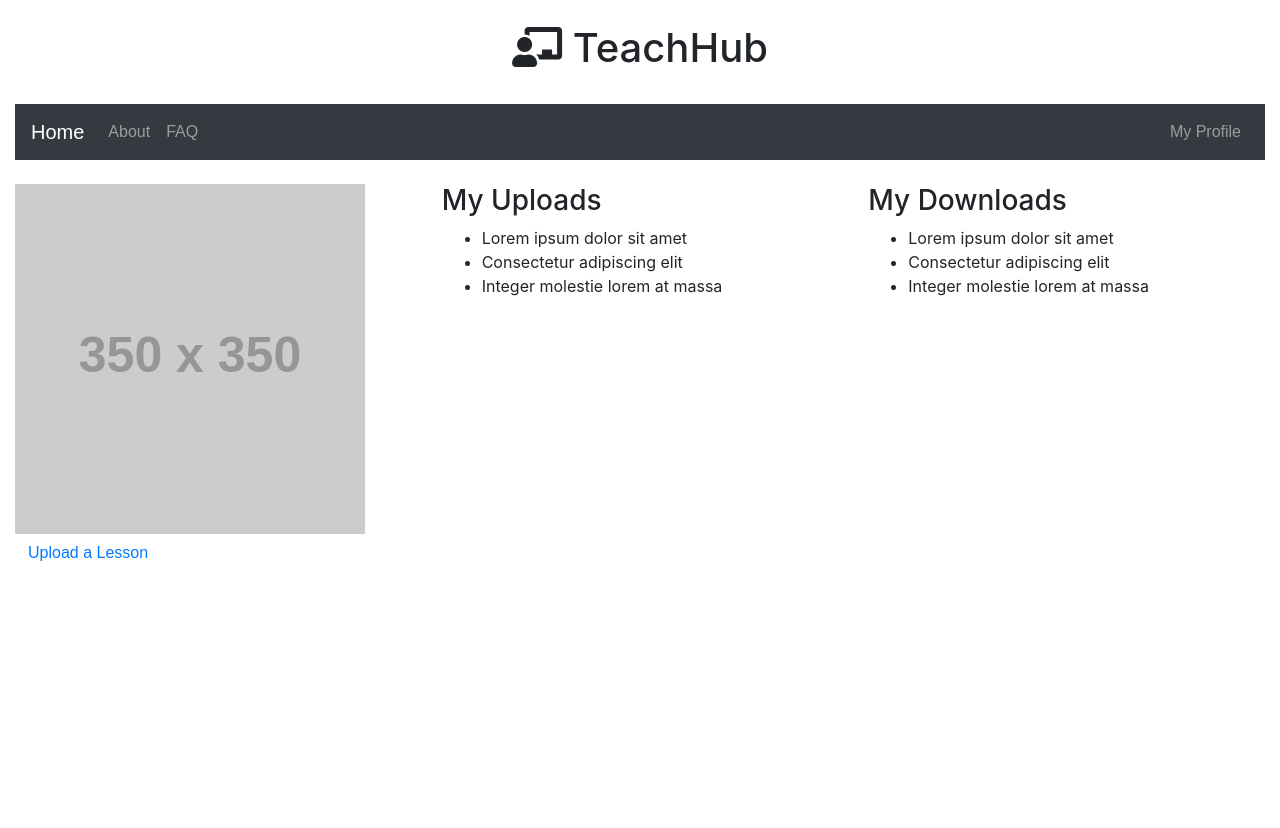
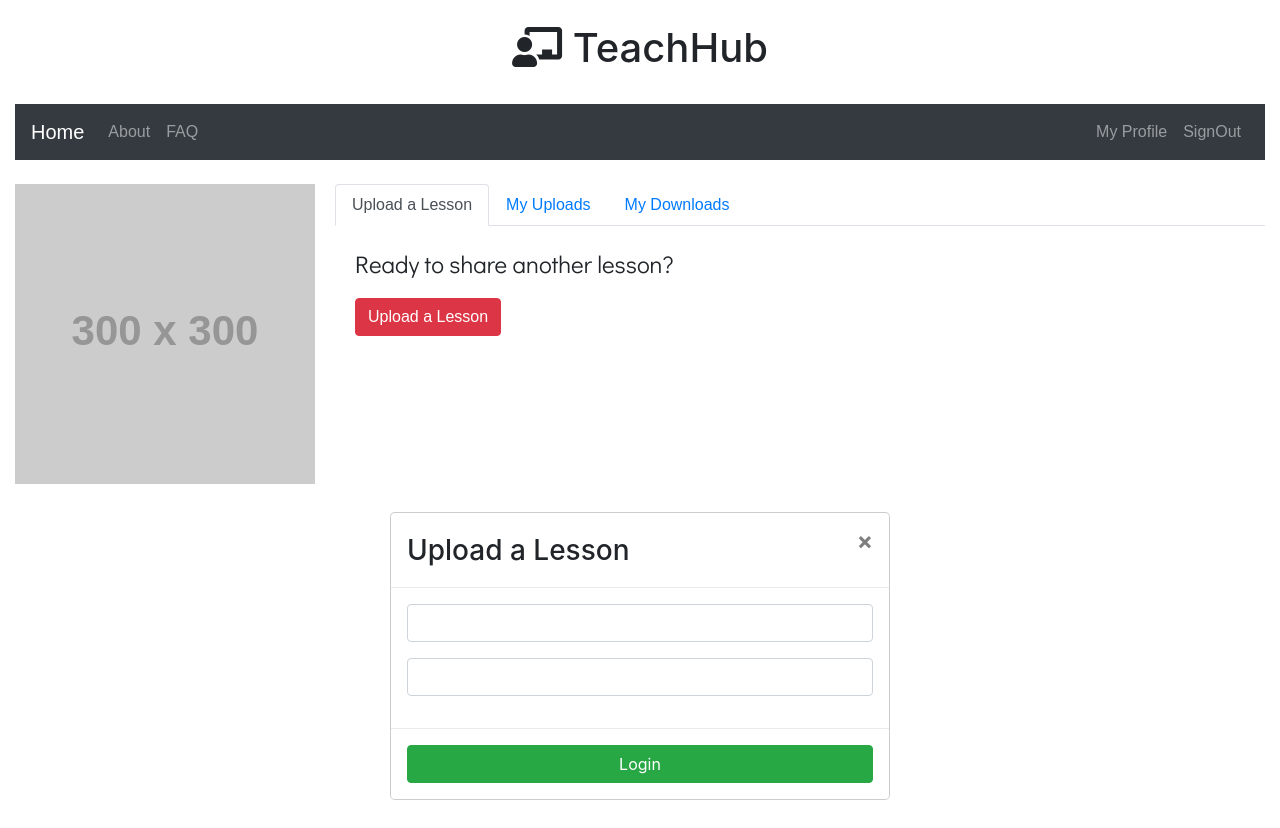
Before and after one commit to maidiep/teachHub, a plain HTML site: page public/views/profile.html in a window 1280 px wide. Before the commit the page ends 800 px from the top, so only its background shows below. Drawn offline with nearby package versions, Linux system fonts and the light colour scheme; placeholder pictures from the web are drawn by us; a web font is replaced by a local one.

Commit message:
updated profile page

```diff
--- a/public/views/profile.html
+++ b/public/views/profile.html
@@ -60,6 +60,10 @@
                                 <a class="nav-link" href="#">My Profile
                                 </a>
                             </li>
+                            <li class="nav-item">
+                                <a class="nav-link" href="#">SignOut
+                                </a>
+                            </li>
                         </ul>
                     </div>
                 </nav>
@@ -71,77 +75,68 @@
         <div class="row">
             <div class="col-md-12">
                 <div class="row">
-                    <div class="col-md-4">
-                            <a href="https://placeholder.com"><img src="http://via.placeholder.com/350x350"></a>                        <div>
-                         <a id="modal-633083" href="#modal-container-633083" role="button" class="btn" data-toggle="modal">Upload a Lesson</a>
-                        </div>
-                        </div>
-
-                        <div class="modal fade" id="modal-container-633083" role="dialog" aria-labelledby="myModalLabel" aria-hidden="true">
-                            <div class="modal-dialog" role="document">
-                                <div class="modal-content">
-                                    <div class="modal-header">
-                                        <h5 class="modal-title" id="myModalLabel">
-                                            Upload a Lesson
-                                        </h5>
-                                        <button type="button" class="close" data-dismiss="modal">
-                                            <span aria-hidden="true">×</span>
-                                        </button>
-                                    </div>
-                                    <div class="modal-body">
-                                        ...
-                                    </div>
-                                    <div class="modal-footer">
-
-                                        <button type="button" class="btn btn-primary">
-                                            Upload
-                                        </button>
-                                    </div>
-                                </div>
-
-                            </div>
-
+                    <div class="col-md-3">
+                        <a href="https://placeholder.com">
+                            <img src="http://via.placeholder.com/300x300">
+                        </a>
                     </div>
 
 
-                    <div class="col-md-4">
-                        <h3 class="text-left">
-                            My Uploads
-                        </h3>
-                        <ul>
-                            <li class="list-item">
-                                Lorem ipsum dolor sit amet
-                            </li>
-                            <li class="list-item">
-                                Consectetur adipiscing elit
-                            </li>
-                            <li class="list-item">
-                                Integer molestie lorem at massa
-                            </li>
-
-                        </ul>
+                    <div class="container-fluid col-md-9">
+                        <nav>
+                            <div class="nav nav-tabs" id="nav-tab" role="tablist">
+                                <a class="nav-item nav-link active" id="nav-upload-tab" data-toggle="tab" href="#nav-upload" role="tab" aria-controls="nav-home"
+                                    aria-selected="true">Upload a Lesson</a>
+                                <a class="nav-item nav-link" id="nav-myupload-tab" data-toggle="tab" href="#nav-myupload" role="tab" aria-controls="nav-profile"
+                                    aria-selected="false">My Uploads</a>
+                                <a class="nav-item nav-link" id="nav-mydownload-tab" data-toggle="tab" href="#nav-mydownload" role="tab" aria-controls="nav-contact"
+                                    aria-selected="false">My Downloads</a>
                             </div>
-                    <div class="col-md-4">
-                        <h3 class="text-left">
-                            My Downloads
-                        </h3>
-                        <ul>
-                                <li class="list-item">
-                                    Lorem ipsum dolor sit amet
-                                </li>
-                                <li class="list-item">
-                                    Consectetur adipiscing elit
-                                </li>
-                                <li class="list-item">
-                                    Integer molestie lorem at massa
-                                </li>
-
-                            </ul>
+                        </nav>
+                        <div class="tab-content" id="nav-tabContent">
+                            <div class="tab-pane fade show active" id="nav-upload" role="tabpanel" aria-labelledby="nav-upload-tab">
+                                <div class="card-body">
+                                    <p class="card-text">Ready to share another lesson?</p>
+                                    <a href="#" class="btn btn-danger" data-toggle="modal" data-target- "#uploadPopUp">Upload a Lesson</a>
+                                </div>
+                            </div>
+                            <div class="tab-pane fade" id="nav-myupload" role="tabpanel" aria-labelledby="nav-myupload-tab">Butterfly Life Cycle</div>
+                            <div class="tab-pane fade" id="nav-mydownload" role="tabpanel" aria-labelledby="nav-mydownload-tab">Introduction to Computer Science</div>
+                        </div>
                     </div>
                 </div>
             </div>
         </div>
     </div>
 
+    <!-- start upload modal -->
+    <div class="modal-fade" id="uploadPopUp">
+            <div class="modal-dialog">
+                <div class="modal-content">
+                    <!-- header -->
+                    <div class="modal-header">
+                        <h3 class="modal-title">Upload a Lesson</h3>
+                        <button type="button" class="close" data-dismiss="modal">&times;</button>
+                    </div>
+                    <!-- body -->
+                    <div class="modal-body">
+                        <form role="form">
+                            <div class="form-group">
+                                <input type="text" class="form-control">
+                            </div>
+                            <div class="form-group">
+                                <input type="text" class="form-control">
+                            </div>
+                        </form>
+                    </div>
+                    <!-- submit -->
+                    <div class="modal-footer">
+                        <button class="btn btn-success btn-block">Login</button>
+                    </div>
+                </div>
+            </div>
+        </div>
+
 </body>
+
 </html>
```
Lines whose indentation alone changed are shown as unchanged.
